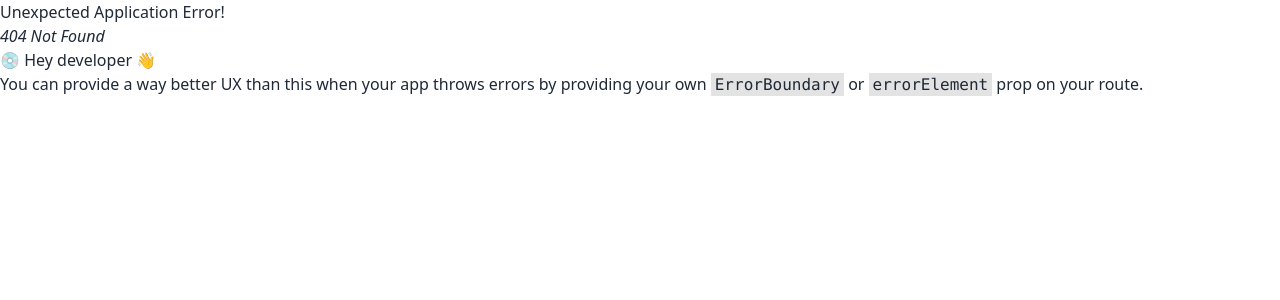
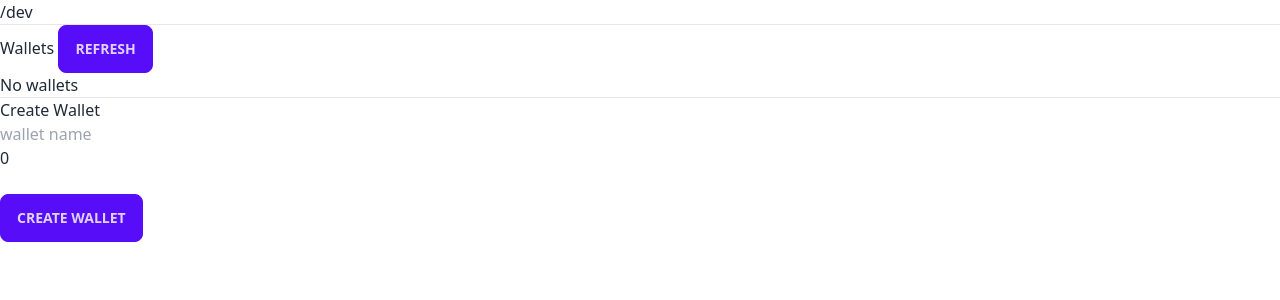
Before and after one commit to splurapp/splur, a React (Vite) app: page /dev in a window 1280 px wide. Before the commit this address had no page. Shown: the top 300 px of the page. Built offline with nearby package versions, Linux system fonts and the light colour scheme.

Commit message:
added dev route

```diff
--- /dev/null
+++ b/src/routes/dev/Dev.tsx
@@ -0,0 +1,83 @@
+import { useState } from "react";
+import { Wallet, WalletType } from "@/model/db";
+import { WalletOperations } from "@/model/walletOps";
+import EditWallet from "./EditWallet";
+
+export default function Dev() {
+  const [wallets, setWallets] = useState<Wallet[]>([]);
+  const [walletName, setWalletName] = useState("");
+  const [walletAmount, setWalletAmount] = useState(0);
+
+  const refreshWallet = async () => {
+    const retWallets = await WalletOperations.get();
+    setWallets(retWallets);
+  };
+
+  const createWallet = async () => {
+    const myWallet: Wallet = {
+      name: walletName,
+      type: WalletType.BANK,
+      amount: walletAmount,
+    };
+    await WalletOperations.create(myWallet);
+    await refreshWallet();
+  };
+
+  const deleteWallet = async (id: number) => {
+    await WalletOperations.remove(id);
+    await refreshWallet();
+  };
+  return (
+    <div>
+      <h1>/dev</h1>
+      <hr></hr>
+
+      <div>
+        <h2>
+          Wallets{" "}
+          <button className="btn btn-primary" onClick={refreshWallet}>
+            Refresh
+          </button>
+        </h2>
+        {wallets.length === 0 && <div>No wallets</div>}
+        {wallets.map((item, index) => (
+          <div key={index}>
+            <div>
+              ID :: <strong>{item.id}</strong>
+            </div>
+            <div>
+              Name :: <strong>{item.name}</strong>
+            </div>
+            <div>
+              Amount :: <strong>{item.amount}</strong>
+            </div>
+            <button className="btn" onClick={() => deleteWallet(item.id)}>
+              Delete
+            </button>
+            <EditWallet info={item} refresh={refreshWallet} />
+          </div>
+        ))}
+      </div>
+      <hr></hr>
+      <h1>Create Wallet</h1>
+      <input
+        type="text"
+        placeholder="wallet name"
+        value={walletName}
+        onChange={e => setWalletName(e.target.value)}
+      ></input>
+      <br></br>
+      <input
+        type="number"
+        placeholder="initial amount"
+        value={walletAmount}
+        onChange={e => setWalletAmount(parseInt(e.target.value))}
+      ></input>
+      <br></br>
+      <br></br>
+      <button className="btn btn-primary" onClick={createWallet}>
+        Create Wallet
+      </button>
+    </div>
+  );
+}
--- /dev/null
+++ b/src/routes/dev/EditWallet.tsx
@@ -0,0 +1,58 @@
+import { Wallet } from "@/model/db";
+import { WalletOperations } from "@/model/walletOps";
+import { useState } from "react";
+
+type EditWalletProps = {
+  info: Wallet;
+  refresh: () => Promise<void>;
+};
+
+const EditWallet: React.FC<EditWalletProps> = ({ info, refresh }) => {
+  const [show, setShow] = useState(false);
+  const [walletName, setWalletName] = useState(() => info.name);
+  const [walletAmount, setWalletAmount] = useState(() => info.amount);
+
+  const editWallet = async () => {
+    await WalletOperations.edit({ ...info, name: walletName, amount: walletAmount });
+    await refresh();
+    setShow(false);
+    setWalletName(info.name);
+    setWalletAmount(info.amount);
+  };
+
+  return (
+    <div>
+      {!show && (
+        <button className="btn" onClick={() => setShow(!show)}>
+          Edit Wallet - {info.name}
+        </button>
+      )}
+      {show && (
+        <div>
+          <input
+            type="text"
+            placeholder="wallet name"
+            value={walletName}
+            onChange={e => setWalletName(e.target.value)}
+          ></input>
+          <br></br>
+          <input
+            type="number"
+            placeholder="initial amount"
+            value={walletAmount}
+            onChange={e => setWalletAmount(parseInt(e.target.value))}
+          ></input>
+          <br></br>
+          <button className="btn" onClick={() => setShow(!show)}>
+            Cancel
+          </button>
+          <button className="btn btn-primary" onClick={editWallet}>
+            Edit
+          </button>
+        </div>
+      )}
+    </div>
+  );
+};
+
+export default EditWallet;
--- a/src/routes/index.tsx
+++ b/src/routes/index.tsx
@@ -12,6 +12,7 @@ import AccountSetup from "./setup/AccountSetup";
 import Hello from "./setup/Hello";
 import Welcome from "./setup/Welcome";
 import SetupLayout from "./setup/SetupLayout";
+import Dev from "./dev/dev";
 
 export const router = createBrowserRouter([
   {
@@ -73,6 +74,10 @@ export const router = createBrowserRouter([
         path: "about",
         element: <About />,
       },
+      {
+        path: "dev",
+        element: <Dev />,
+      },
     ],
   },
 ]);
```
